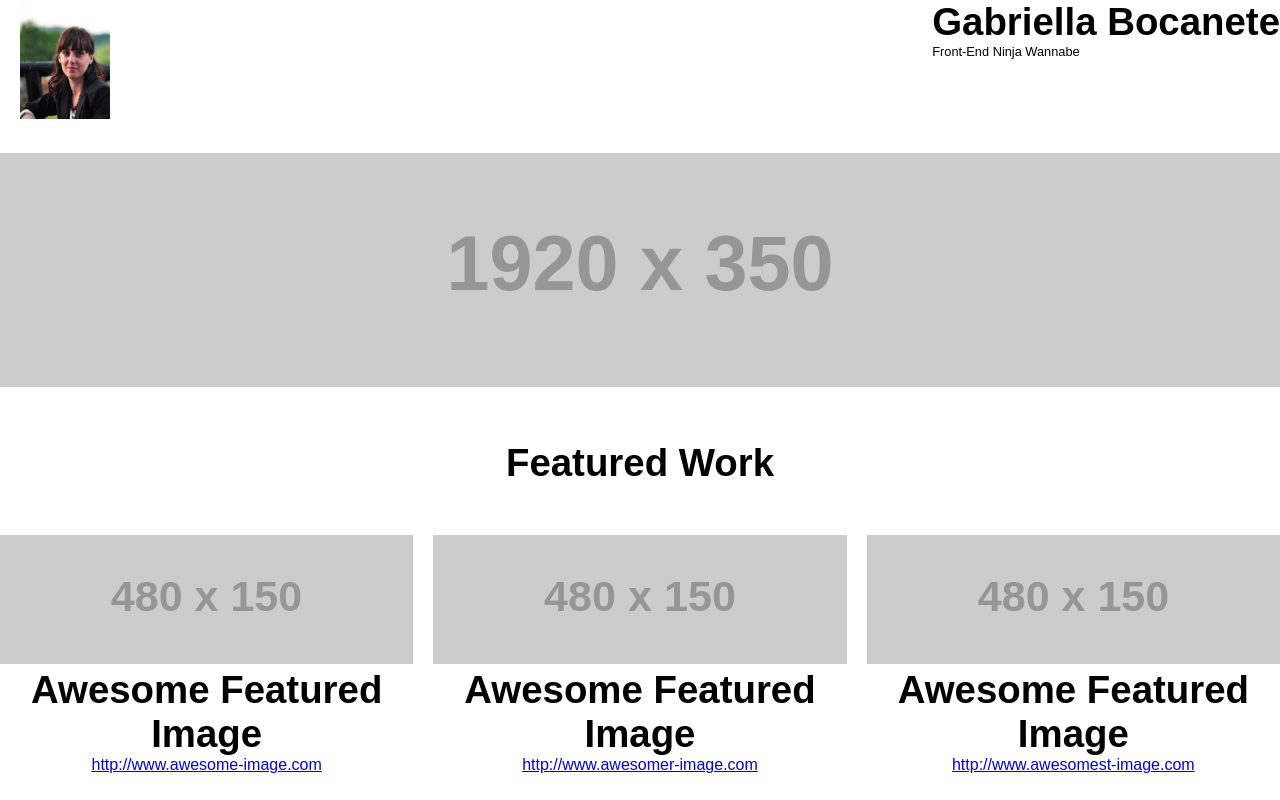
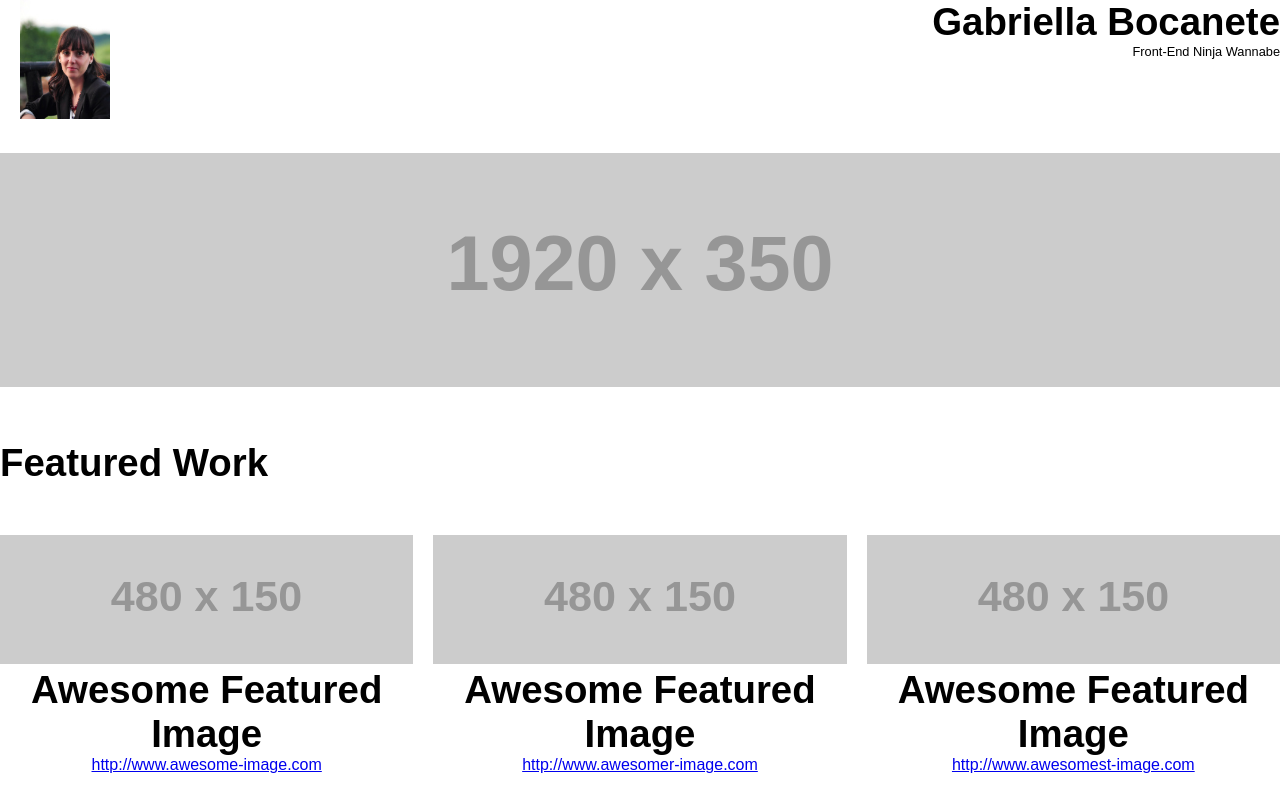
Before and after one commit to y0lka/Udacity, a plain HTML site: page P1 (Build a Portfolio Site)/index.html in a window 1280 px wide. Drawn offline with Linux system fonts and the light colour scheme; placeholder pictures from the web are drawn by us.

Commit message:
small layout edit

```diff
--- a/P1 (Build a Portfolio Site)/css/styles.css
+++ b/P1 (Build a Portfolio Site)/css/styles.css
@@ -24,12 +24,16 @@
     font-size: 5vw;
 }
 
+
+
 /*END GLOBAL MOBILE STYLES*/
 
 .header {
     text-align: center;
     margin-bottom: 50px;
 }
+
+
 
 .content-hdr,
 .featured-item {
@@ -38,6 +42,8 @@
 
 .featured-work {
     margin-top: 50px;
+    max-width: 1400px;
+    margin: 0 auto;
 }
 
 .featured-item {
@@ -53,17 +59,18 @@
         font-size: 4vw;
     }
 
+
+
     .featured-img {
         width: 100%;
     }
 }
 
-@media screen and (min-width: 720px) {
+@media screen and (min-width: 500px) {
     .header {
         justify-content: space-between;
         margin: 0 auto 30px;
-        text-align: left;
-
+        text-align: right;
     }
 
     .header-logo {
@@ -86,6 +93,7 @@
     }
 
 
+
     .featured {
         margin: 30px auto 0;
     }
@@ -96,6 +104,19 @@
 
     .featured-item:last-child {
         margin-right: 0;
+    }
+}
+
+@media screen and (min-width: 769px) {
+    .hero {
+        max-width: 1400px;
+        margin: 0 auto;
+    }
+
+    .featured-work h2 {
+        display: block;
+        text-align: left;
+        margin-top: 50px;
     }
 }
 
--- a/P1 (Build a Portfolio Site)/index.html
+++ b/P1 (Build a Portfolio Site)/index.html
@@ -12,8 +12,8 @@
 <body>
 	<header class="header">
 		<div class="header-logo">
-			<img srcset="img\50x150.jpg 50w, img\150x200.jpg 150w"
-			sizes="(min-width:768px) 7vw, (min-width:1440px) 5vw, 5vw" src="img\150x200.jpg" alt="Gabriella Bocanete" / class="header-img responsive-img" />
+			<img srcset="img\50x150.jpg 50w, img\150x200.jpg 150w" sizes="(min-width:768px) 7vw, (min-width:1440px) 5vw, 5vw"
+			 src="img\150x200.jpg" alt="Gabriella Bocanete" / class="header-img responsive-img" />
 		</div>
 		<div class="header-text">
 			<h1 class="header-name responsive-hdr">Gabriella Bocanete</h1>
@@ -21,9 +21,11 @@
 		</div>
 	</header>
 	<main class="content">
-		<img srcset="https://via.placeholder.com/480x150 480w, https://via.placeholder.com/960x250 960w, https://via.placeholder.com/1920x350 1920w"
-		sizes="100vw" src="https://via.placeholder.com/1920x350" alt="Hero Image Placeholder" class="hero-img responsive-img" />
-		<section class="featured-work">
+		<div class="hero">
+			<img srcset="https://via.placeholder.com/480x150 480w, https://via.placeholder.com/960x250 960w, https://via.placeholder.com/1920x350 1920w"
+			 sizes="100vw" src="https://via.placeholder.com/1920x350" alt="Hero Image Placeholder" class="hero-img responsive-img" />
+		</div>
+		<section class="featured-work ">
 			<h2 class="content-hdr responsive-hdr">Featured Work</h2>
 			<div class="featured">
 				<div class="featured-item">
```
